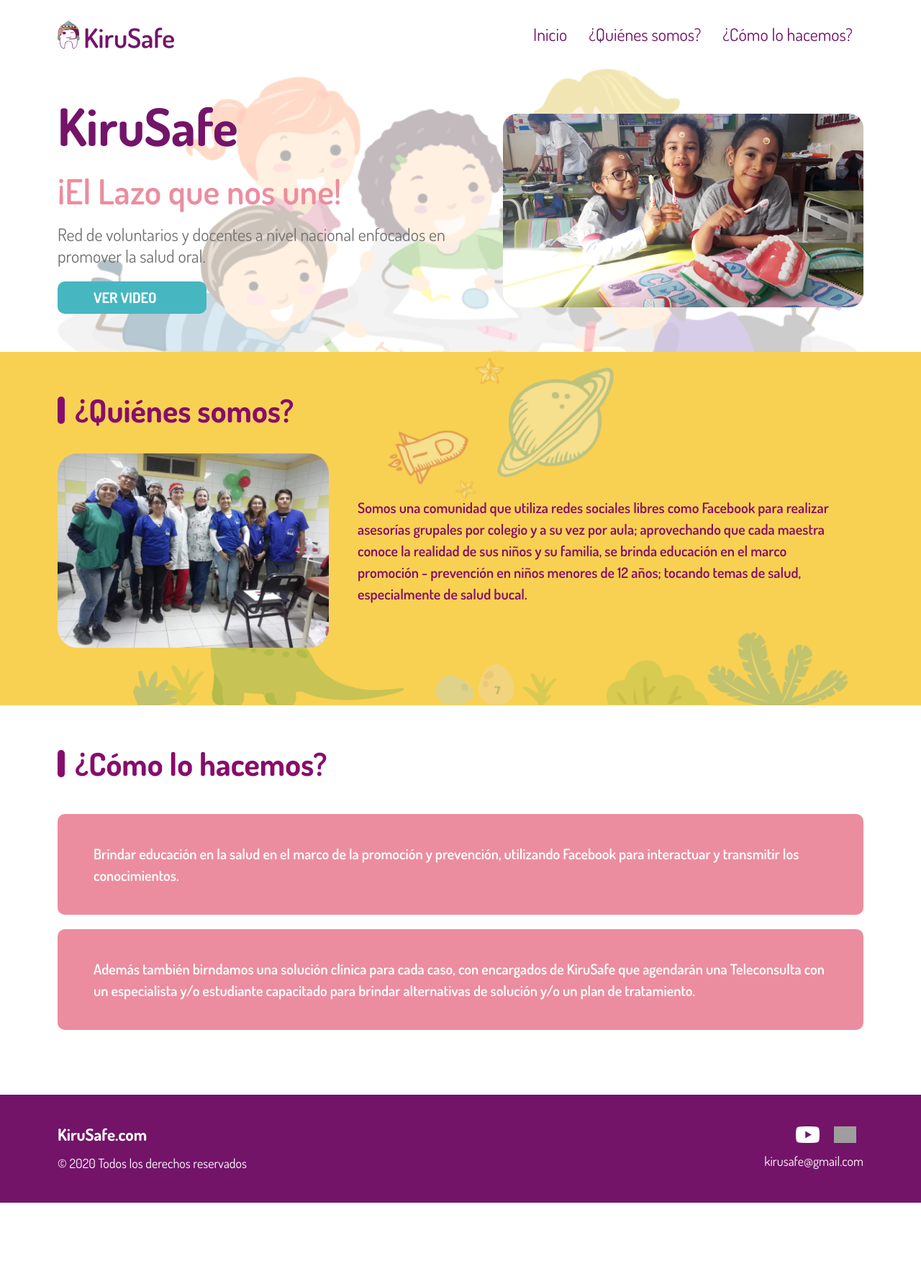
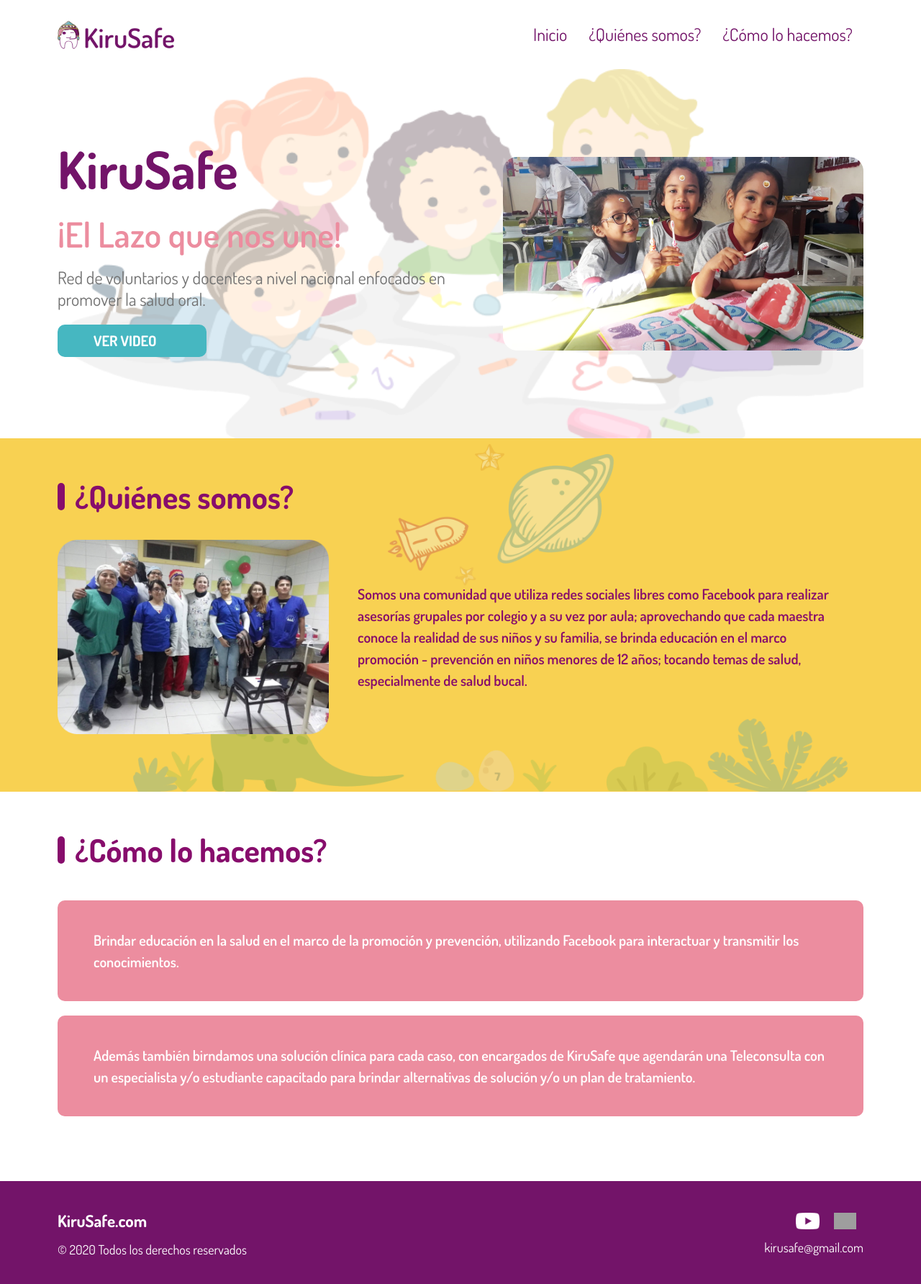
Before and after one commit to LuisYauri/kirusafe, an Angular app: page / in a window 1280 px wide. Shown: the top 1784 px of the page at 72% size. Before the commit the page ends 1671 px from the top, so only its background shows below. Built offline with nearby package versions, Linux system fonts and the light colour scheme; grey boxes are pictures that could not be loaded.

Commit message:
Add effects

```diff
--- a/package.json
+++ b/package.json
@@ -19,6 +19,7 @@
     "@angular/platform-browser": "~9.1.9",
     "@angular/platform-browser-dynamic": "~9.1.9",
     "@angular/router": "~9.1.9",
+    "aos": "^2.3.4",
     "css.gg": "^2.0.0",
     "rxjs": "~6.5.4",
     "tslib": "^1.10.0",
--- a/src/app/app.component.html
+++ b/src/app/app.component.html
@@ -1,5 +1,5 @@
 <div class="content-max">
-    <div class="content-section">
+    <div class="content-section" data-aos="zoom-in-down">
         <div class="content-body">
             <div class="content-father">
                 <div class="menu">
@@ -19,7 +19,7 @@
                         <div class="header-principal-box__subtitle">{{headerContent.subTitle}}</div>
                         <div class="header-principal-box__description">{{headerContent.description}}</div>
                         <div>
-                            <button class="header-principal-box__btn" (click)="openLink(urlVideo)">
+                            <button style="outline:none" class="header-principal-box__btn" (click)="openLink(urlVideo)">
                             <span class="header-principal-box__btn__title">
                                 {{headerContent.btn}}
                             </span>
@@ -31,7 +31,7 @@
             </div>
         </div>
     </div>
-    <div class="content-section" style="background: #F8D152">
+    <div class="content-section" style="background: #F8D152" data-aos="zoom-in-down">
         <div class="content-body">
             <div class="content-father">
                 <div class="section-one">
@@ -49,7 +49,7 @@
             </div>
         </div>
     </div>
-    <div class="content-section">
+    <div class="content-section" data-aos="zoom-in-down">
         <div class="content-body">
             <div class="content-father">
                 <div class="section-two">
@@ -65,7 +65,7 @@
                                 <div class="section-two-box-item-block__description">{{item.description}}</div>
                             </div>
                             <div class="section-two-box-item-img">
-                                <img *ngIf="item.flag" [src]="item.img" alt="img" class="section-two-box-item-img--img">
+                                <img *ngIf="item.flag" [src]="item.img" alt="img" class="section-two-box-item-img--img" data-aos="zoom-in-down">
                             </div>
                         </div>
                     </div>
@@ -80,7 +80,7 @@
 <!--            </div>-->
 <!--        </div>-->
 <!--    </div>-->
-    <div class="content-section" style="background: #731469">
+    <div class="content-section" style="background: #731469" data-aos="zoom-in-down">
         <div class="content-body">
             <div class="content-father">
                 <div class="section-footer">
--- a/src/app/app.component.scss
+++ b/src/app/app.component.scss
@@ -82,13 +82,13 @@
   flex-direction: row;
   justify-content: space-between;
   align-items: center;
-  padding: 33px 0;
+  padding: 93px 0;
   @include md-lg-devices {
     background: #FFFFFF;
     flex-direction: column;
     justify-content: center;
     align-items: center;
-    padding: 10px 0 30px;
+    padding: 25px 0 50px;
   }
 }
 
--- a/src/app/app.component.ts
+++ b/src/app/app.component.ts
@@ -1,10 +1,12 @@
 import { Component, OnInit } from '@angular/core';
+import * as AOS from 'aos';
 
 @Component({
   selector: 'app-root',
   templateUrl: './app.component.html',
   styleUrls: ['./app.component.scss']
 })
+
 export class AppComponent implements OnInit{
   title = 'kirusafe';
   listMenu = [
@@ -18,7 +20,7 @@
       title: '¿Cómo lo hacemos?'
     }
   ];
-  urlVideo = 'https://youtu.be/cnzK1JsvZV4'
+  urlVideo = 'https://www.youtube.com/watch?v=Q4u0Q69gmLM'
   logoKirusafe = 'assets/img/logo.png'
   headerContent = {
     title: 'KiruSafe',
@@ -56,7 +58,7 @@
       socials: [
         {
           icon : 'assets/img/ic_youtube.png',
-          url: 'https://www.facebook.com/kirusafe'
+          url: 'https://www.youtube.com/channel/UCGCZ2VR412YER2eEFJOW2wA'
         },
         {
           icon : 'assets/img/ic_facebook.png',
@@ -71,6 +73,7 @@
   }
 
   ngOnInit() {
+    AOS.init();
   }
 
   checkBox(item) {
--- a/src/index.html
+++ b/src/index.html
@@ -8,8 +8,10 @@
   <link rel="icon" type="image/x-icon" href="favicon.ico">
   <link href="https://fonts.googleapis.com/css2?family=Dosis:wght@200;300;400;500;600;700;800&display=swap" rel="stylesheet">
   <link href='https://css.gg/css' rel='stylesheet'>
+  <link href="https://unpkg.com/aos@2.3.1/dist/aos.css" rel="stylesheet">
 </head>
 <body>
   <app-root></app-root>
+  <script src="https://unpkg.com/aos@2.3.1/dist/aos.js"></script>
 </body>
 </html>
```
Also changed, not shown: src/styles.scss (line endings or trailing spaces), 14 other files (tests, documents, lock files or other folders).
